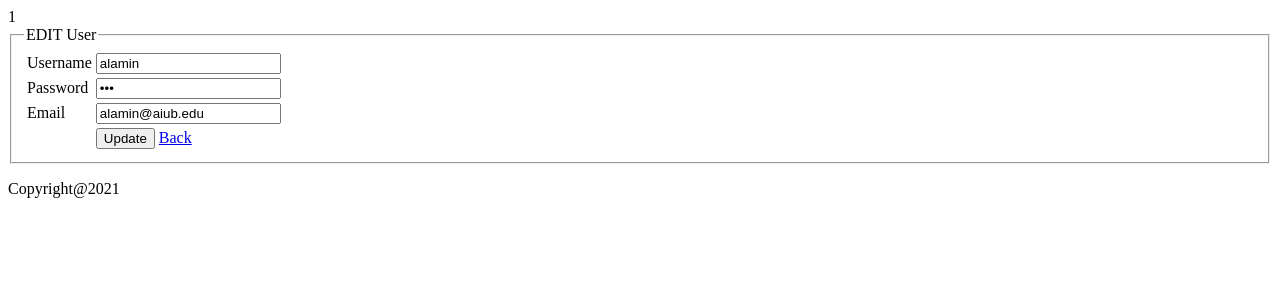
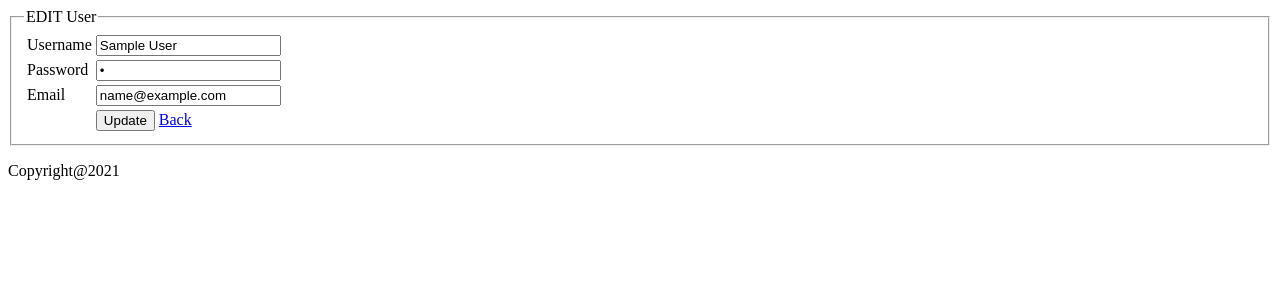
Before and after one commit to Rifat-Ishtiyak/learning-web-technologies-spring-2020-2021-sec-g, a PHP site: page /view/edit.php?id=1 in a window 1280 px wide. Shown: the top 300 px of the page. Run offline with PHP 8.4, Linux system fonts and the light colour scheme; the visitor is signed in with stand-in values (Sample User, id 1); tables that the repository leaves empty or names only in its code hold one stand-in row (values such as "Sample post").

Commit message:
id and edit-user done

```diff
--- a/Database practice/controller/regCheck.php
+++ b/Database practice/controller/regCheck.php
@@ -19,10 +19,9 @@
 				//$_SESSION['password'] = $password;
 				//$_SESSION['current_user'] = $user;
 
-
 				$conn = mysqli_connect('localhost','root', '', 'usermgt');
 
-				$sql="insert into user values('$username','$email', '$password')";
+				$sql="insert into user values('','$username','$email', '$password')";
 				$result=mysqli_query($conn, $sql);
 
 				header('location: ../view/login.html');
--- /dev/null
+++ b/Database practice/model/db_connect.php
@@ -0,0 +1,4 @@
+<?php
+
+    $con=mysqli_connect('localhost', 'root', '', 'usermgt');
+?>
--- a/Database practice/view/edit.php
+++ b/Database practice/view/edit.php
@@ -1,8 +1,14 @@
 <?php
 	$title = "Edit Page";
 	include('header.php');
+	require('../model/db_connect.php');
+	$id=$_GET['id'];
 
-	echo $_GET['id'];
+	$sql="select name, email, password from user where ID='$id'";
+	$users_obj=mysqli_query($con, $sql);
+	$data=mysqli_fetch_assoc($users_obj);
+
+	$_SESSION['edit_id']=$id;
 ?>
 
 	<form method="post" action="../controller/update.php">
@@ -11,21 +17,21 @@
 			<table>
 				<tr>
 					<td>Username</td>
-					<td><input type="text" name="username" value="alamin"></td>
+					<td><input type="text" name="name" value="<?php echo$data['name'] ?>"></td>
 				</tr>
 				<tr>
 					<td>Password</td>
-					<td><input type="password" name="password" value="123"></td>
+					<td><input type="password" name="pass" value="<?php echo$data['password'] ?>"></td>
 				</tr>
 
 				<tr>
 					<td>Email</td>
-					<td><input type="email" name="email" value="alamin@aiub.edu"></td>
+					<td><input type="email" name="email" value="<?php echo$data['email'] ?>"></td>
 				</tr>
 				<tr>
 					<td></td>
 					<td>
-						<input type="submit" name="signup" value="Update">
+						<input type="submit" name="submit" value="Update">
 						<a href="user_list.php">Back</a>
 					</td>
 				</tr>
```
Also changed, not shown: Database practice/controller/update.php (added, +19 -0 lines), Database practice/view/user_list.php (+12 -5 lines).
